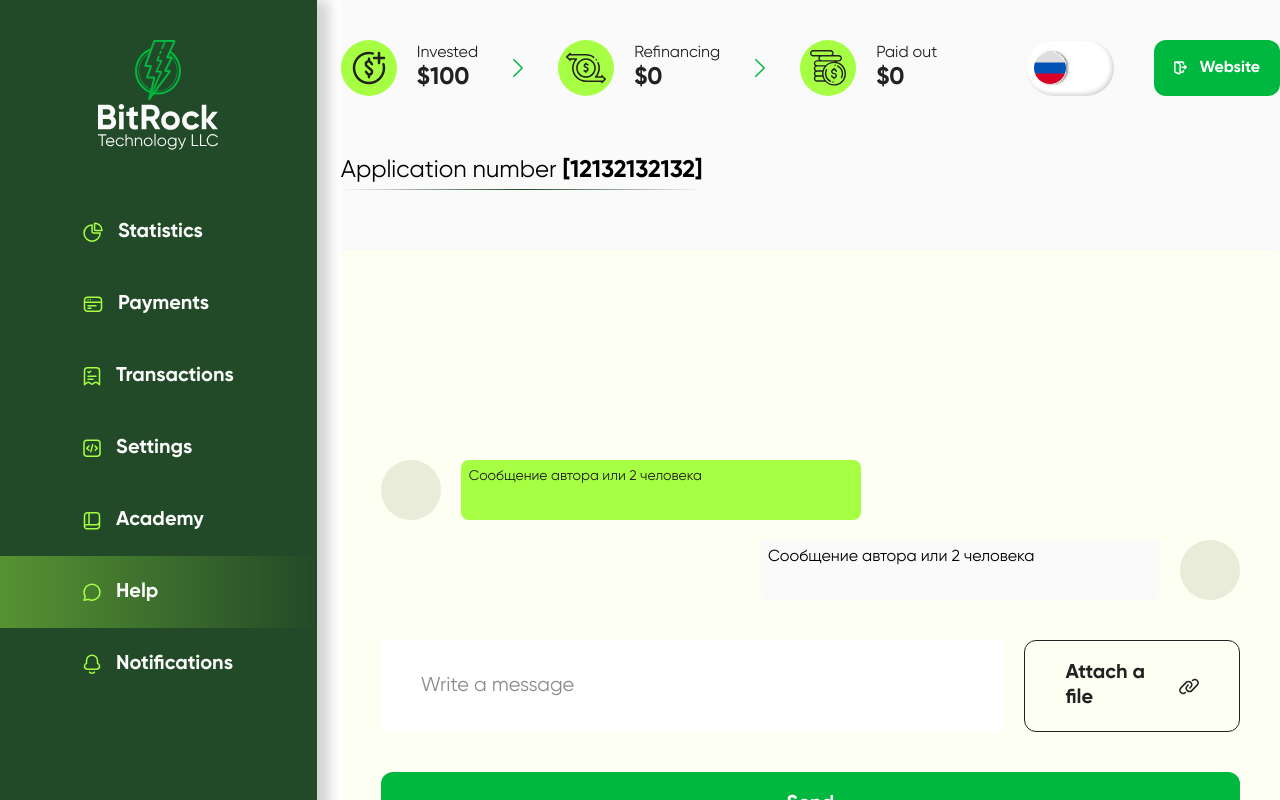
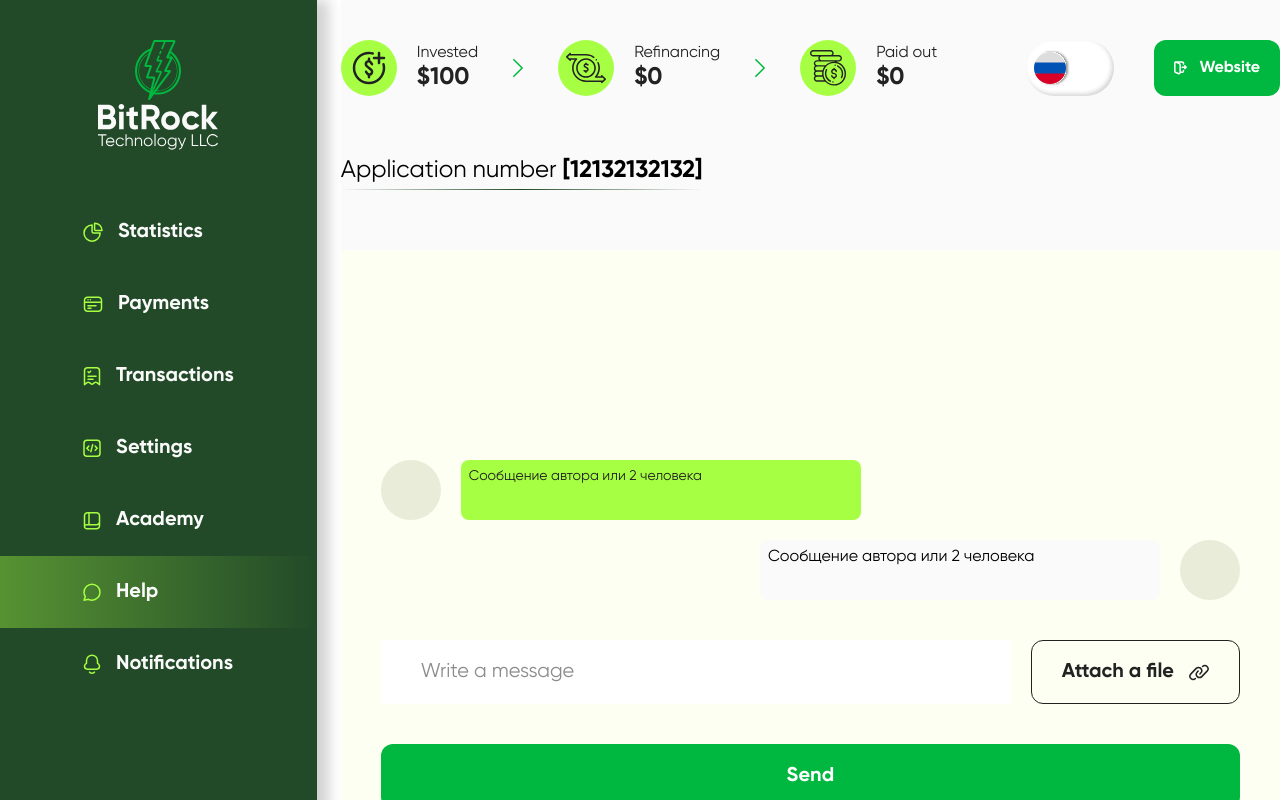
Before and after one commit to DiOnEasy/bitrock, a React (Create React App) app: page /help/1 in a window 1280 px wide. Shown: the top 800 px of the page. Built offline with nearby package versions, Linux system fonts and the light colour scheme.

Commit message:
bug fixing

```diff
--- a/src/pages/Help/Chat/chat.jsx
+++ b/src/pages/Help/Chat/chat.jsx
@@ -1,8 +1,10 @@
 import s from "./chat.module.css";
-import { useRef, useEffect } from "react";
+import { useRef, useEffect, useState } from "react";
 
 export const Chat = () => {
   const scrollRef = useRef(null);
+
+  const [fileName, setFileName] = useState(null);
 
   useEffect(() => {
     scrollRef.current.scrollTop = scrollRef.current.scrollHeight;
@@ -25,12 +27,6 @@ export const Chat = () => {
             Сообщение автора или 2 человека
           </div>
         </div>
-
-
-
-
-
-
       </div>
       <div className={s.inputs}>
         <input
@@ -39,11 +35,24 @@ export const Chat = () => {
           type="text"
         />
         <div className={s.fileInputWrapper}>
-          <p className={s.fileInputText}>
-            <span>Attach a file</span>
-            <img src="/img/attach-file-icon.svg" alt="" />
-          </p>
-          <input className={s.fileInput} type="file" />
+          {fileName ? (
+            <p className={s.fileInputText}>
+              <span>{fileName}</span>
+            </p>
+          ) : (
+            <p className={s.fileInputText}>
+              <span>Attach a file</span>
+              <img src="/img/attach-file-icon.svg" alt="" />
+            </p>
+          )}
+          <input
+            onChange={(e) => {
+              const file = e.target.files[0];
+              setFileName(file.name)
+            }}
+            className={s.fileInput}
+            type="file"
+          />
         </div>
       </div>
       <div>
--- a/src/pages/Help/Chat/chat.module.css
+++ b/src/pages/Help/Chat/chat.module.css
@@ -11,9 +11,9 @@
     -ms-overflow-style: none;
     scrollbar-width: none;
     display: grid;
-    grid-template-columns: repeat(1,1fr);
+    grid-template-columns: repeat(1, 1fr);
     grid-template-rows: repeat(1, 1fr);
-gap: 20px;
+    gap: 20px;
 }
 
 .chatMessages::-webkit-scrollbar {
@@ -26,7 +26,9 @@ gap: 20px;
     display: flex;
     gap: 20px;
 }
-.message, .ownerMessage{
+
+.message,
+.ownerMessage {
     align-self: end;
     height: auto;
 }
@@ -88,7 +90,10 @@ gap: 20px;
 
 .fileInputWrapper {
     position: relative;
-    padding: 20px 40px;
+    width: 228px;
+    display: flex;
+    align-items: center;
+    justify-content: center;
     border: 1px solid #222222;
     border-radius: 12px;
 
--- a/src/pages/Help/help.jsx
+++ b/src/pages/Help/help.jsx
@@ -49,7 +49,7 @@ export const Help = () => {
           </>
         )}
         {newChat && <CreateChat />}
-        {id && <Chat />}
+        {!newChat && id && <Chat />}
       </div>
     </>
   );
```
